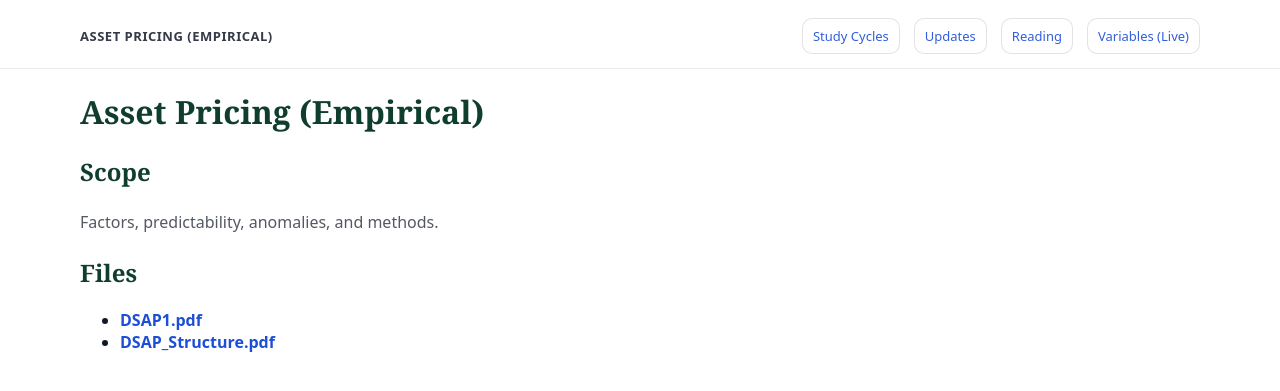
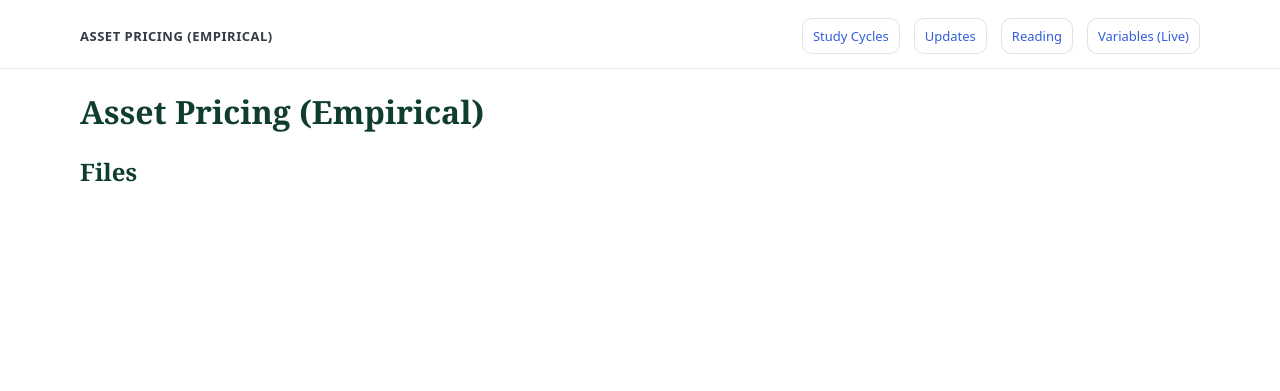
Before and after one commit to yaxinzn/study-archive, a Jekyll site: the page built from materials/ap-empirical/index.md, in a window 1280 px wide. Shown: the top 391 px of the page. Built offline with Jekyll 4.4.1, drawn with Linux system fonts in a browser that asks for light colours.

Commit message:
Refactor index.md by removing scope and file list
Removed the scope section and updated the file list.

```diff
--- a/materials/ap-empirical/index.md
+++ b/materials/ap-empirical/index.md
@@ -10,11 +10,7 @@ hide_name: true
 
 # Asset Pricing (Empirical)
 
-## Scope
-Factors, predictability, anomalies, and methods.
-
 ## Files
 <!-- AUTO-LIST-START -->
-- **[DSAP1.pdf](DSAP1.pdf)**
-- **[DSAP_Structure.pdf](DSAP_Structure.pdf)**
+
 <!-- AUTO-LIST-END -->
```
